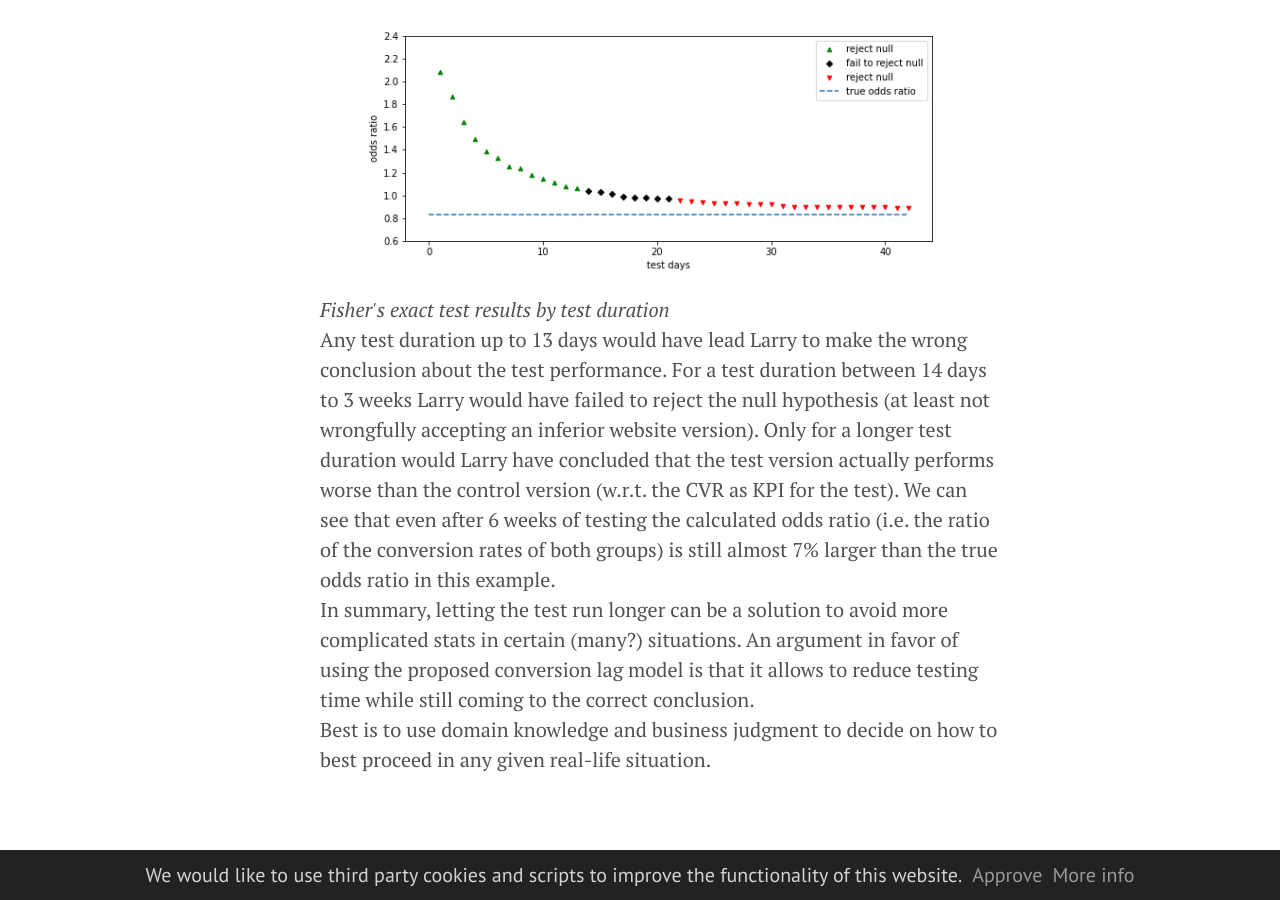
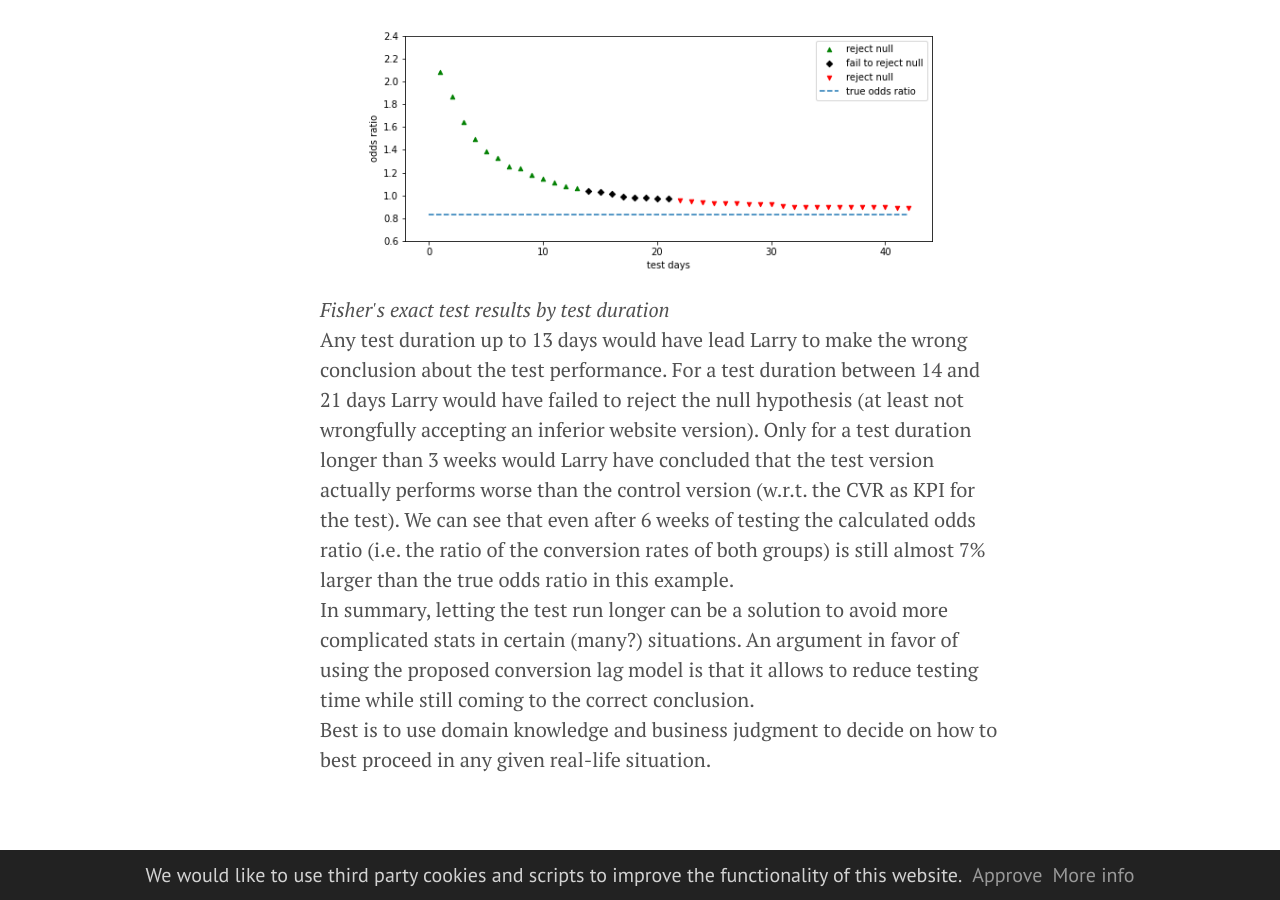
Before and after one commit to volkale/volkale.github.io, a Jekyll site: the page built from _posts/2022-01-05-conversion-rate-A--B-testing.md, in a window 1280 px wide and 900 px high, scrolled down 6927 px. Built offline with Jekyll 4.4.1, drawn with Linux system fonts in a browser that asks for light colours; our own code applies the rules of GitHub Pages for plain Markdown files; formulas are drawn with MathJax 3; comment, search, counter and statistics services are not loaded.

Commit message:
Update 2022-01-05-conversion-rate-A--B-testing.md

```diff
--- a/_posts/2022-01-05-conversion-rate-A--B-testing.md
+++ b/_posts/2022-01-05-conversion-rate-A--B-testing.md
@@ -199,9 +199,10 @@ durations.
 ![results by test duration](../../../images/results_by_test_days.png)
 *Fisher\'s exact test results by test duration*\
 Any test duration up to 13 days would have lead Larry to make the wrong conclusion about the test performance.
-For a test duration between 14 days to 3 weeks Larry would have failed to reject the null hypothesis (at least not
-wrongfully accepting an inferior website version). Only for a longer test duration would Larry have concluded that the
-test version actually performs worse than the control version (w.r.t. the CVR as KPI for the test).
+For a test duration between 14 and 21 days Larry would have failed to reject the null hypothesis (at least not
+wrongfully accepting an inferior website version). Only for a test duration longer than 3 weeks would Larry
+have concluded that the test version actually performs worse than the control version (w.r.t. the CVR as KPI for the
+test).
 We can see that even after 6 weeks of testing the calculated odds ratio (i.e. the ratio of the conversion rates of both
 groups) is still almost 7% larger than the true odds ratio in this example.\
 In summary, letting the test run longer can be a solution to avoid more complicated stats in certain (many?) situations.
```
